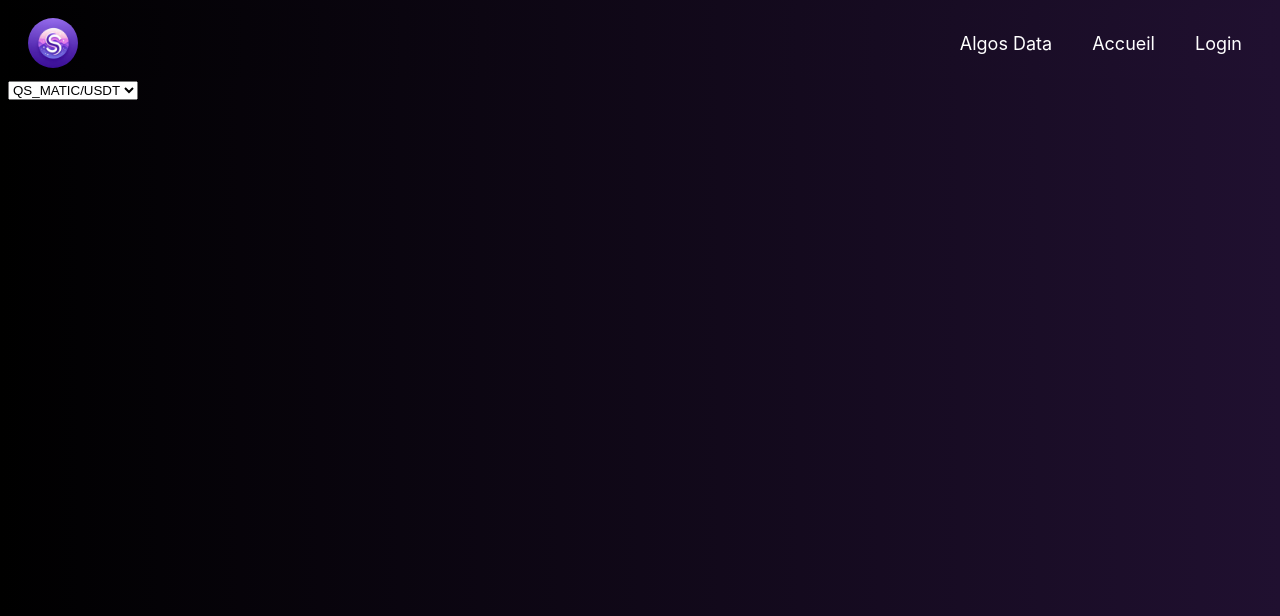
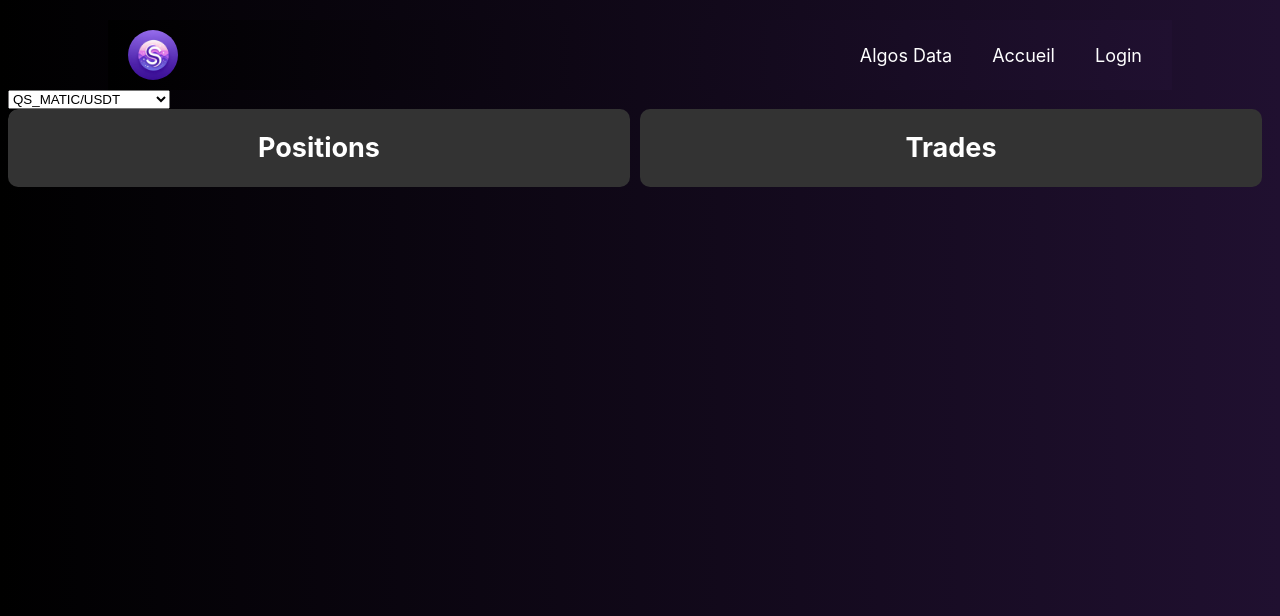
Before and after one commit to simonpotel/smartswap-web, a PHP site: page /etc/monthly_analyze.html in a window 1280 px wide. Shown: the top 616 px of the page. Run offline with PHP 8.4, Linux system fonts and the light colour scheme.

Commit message:
format date abcisse, glow text, tabs graphs reorder

```diff
--- a/etc/monthly_analyze.html
+++ b/etc/monthly_analyze.html
@@ -31,14 +31,20 @@
         <select id="currencyDropdown" onchange="loadGraph(this.value)">
             <option value="qs_matic_usdt">QS_MATIC/USDT</option>
             <option value="qs_weth_usdt">QS_WETH/USDT</option>
+            <option value="qs_link_weth_usdt">QS_LINK/WETH/USDT</option>
         </select>
     </div>
 
-
-    <div id="main" class="rounded">
-        <div class="table-container">
-            <div id="trades" class="rounded"></div>
-            <div id="positions" class="rounded"></div>
+    <div id="main">
+        <div class="table-container rounded">
+            <div id="positions" class="table-content">
+                <h2>Positions</h2>
+                <!-- content of positions updated by JS code -->
+            </div>
+            <div id="trades" class="table-content">
+                <h2>Trades</h2>
+                <!-- content of trades updated by JS code -->
+            </div>
         </div>
         <canvas id="monthlyChart" width="800" height="400"></canvas>
     </div>
--- a/index.html
+++ b/index.html
@@ -29,18 +29,18 @@
     </header>
 
     <div id="main-content" class="rounded">
-        <h1 style="text-align: center;">Your profits with control and security</h1>
+        <h1 class="glow">Your profits with control and security</h1>
         <p
             style="text-align: center; color: gray;">
             An interface for cryptocurrency transactions. Manual trading by users or with a bot that uses algos data.
         </p>
-        <button
+        <button class="glow"
             style="display: block; margin: 0 auto;"
             onclick="window.location.href='etc/monthly_analyze.html';">
             First Algorithm
         </button>
     </div>
 
-    <script src="script.js"></script>
+    <script src="scripts/index.js"></script>
 </body>
 </html>
--- a/scripts/monthly_analyze.js
+++ b/scripts/monthly_analyze.js
@@ -46,16 +46,16 @@ async function setCurrency(currency) {
         // create the graphic
         const ctx = document.getElementById('monthlyChart').getContext('2d');
         if (window.monthlyChart && window.monthlyChart instanceof Chart) {
-            window.monthlyChart.destroy(); // destroy the old graphic if there is one
+            window.monthlyChart.destroy();
         }
         window.monthlyChart = new Chart(ctx, {
             type: 'line',
             data: {
-                labels: labels,
+                labels: labels.map(date => formatDate(new Date(date))),
                 datasets: [{
                     label: 'Prix',
                     data: prices,
-                    borderColor: 'rgba(255, 255, 255, 1)', // white color for the line (due to black background)
+                    borderColor: 'rgba(255, 255, 255, 1)',
                     backgroundColor: colors
                 }]
             },
@@ -84,13 +84,20 @@ async function setCurrency(currency) {
             }
         });
 
-
     } catch (error) {
         console.error('Une erreur s\'est produite lors de la récupération des données:', error);
     }
 }
 
-// useless function to remove later
+function formatDate(date) {
+    const day = date.getDate().toString().padStart(2, '0');
+    const month = (date.getMonth() + 1).toString().padStart(2, '0');
+    const year = date.getFullYear();
+    const hours = date.getHours().toString().padStart(2, '0');
+    const minutes = date.getMinutes().toString().padStart(2, '0');
+    return `${day}/${month}/${year} ${hours}:${minutes}`;
+}
+
 function loadGraph(currency) {
     setCurrency(currency);
 }
--- a/style/monthly_analyze.css
+++ b/style/monthly_analyze.css
@@ -1,48 +1,75 @@
-/* responsive */
+/* Responsive */
 @media only screen and (max-width: 768px) {
     .table-container {
         flex-direction: column;
+        align-items: center;
         overflow-x: auto;
     }
-    table {
+    .table-content {
         width: 100%;
-    }
-    #main {
-        width: 100%;
-    }
-    #monthlyChart {
-        width: 100%;
-        height: auto;
-        display: block;
+        overflow: auto;
     }
 }
 
-/* tables design */
+/* Tables design */
+#positions,
+#trades {
+    text-align: center;
+    margin-bottom: 10px;
+}
+
 .table-container {
     display: flex;
     justify-content: space-between;
+    align-items: flex-start;
     margin-bottom: 20px;
     width: 100%;
-    margin-left: 20px;
+    border-radius: 10px;
+    overflow-x: auto;
+}
+
+.table-content {
+    width: calc(50% - 5px);
+    margin-right: 10px;
+    overflow: auto;
+    background-color: #333;
+    border-radius: 10px;
 }
 
 table {
     border-collapse: collapse;
-    width: 45%;
+    width: 100%;
+    font-size: 12px;
+    white-space: nowrap;
 }
 
-table,
 th,
 td {
-    border: 1px solid violet;
-    border-radius: 30px;
-    padding: 10px;
+    border: 1px solid transparent;
+    padding: 3px;
+    color: #fff;
+}
+
+th {
+    background-color: #555;
+    color: #fff;
+    text-transform: uppercase;
+    font-weight: bold;
+}
+
+td {
+    background-color: #666;
+}
+
+td.price {
+    position: relative;
+    text-align: center;
 }
 
 .dropdown-pairs {
     align-items: center;
     border-radius: 5px;
-    font-size: 18px;
+    font-size: 14px;
     border: 10px;
-    animation: fadeIn 0.5s ease; /* animation when appear */
+    animation: fadeIn 0.5s ease;
 }
--- a/style/styles.css
+++ b/style/styles.css
@@ -14,6 +14,9 @@ header {
     align-items: center;
     padding: 10px 20px;
     background-color: black;
+    margin-right: 100px;
+    margin-left: 100px;
+    margin-top: 20px;
 }
 
 /* gradient background */
```
Also changed, not shown: scripts/index.js (added, +17 -0 lines), style/indexPage.css (+28 -0 lines).
